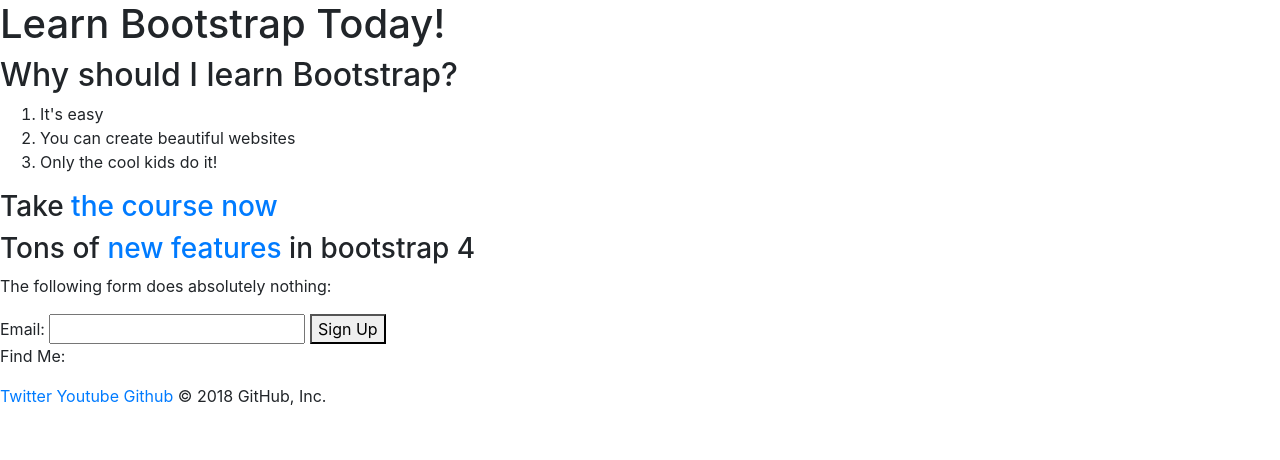
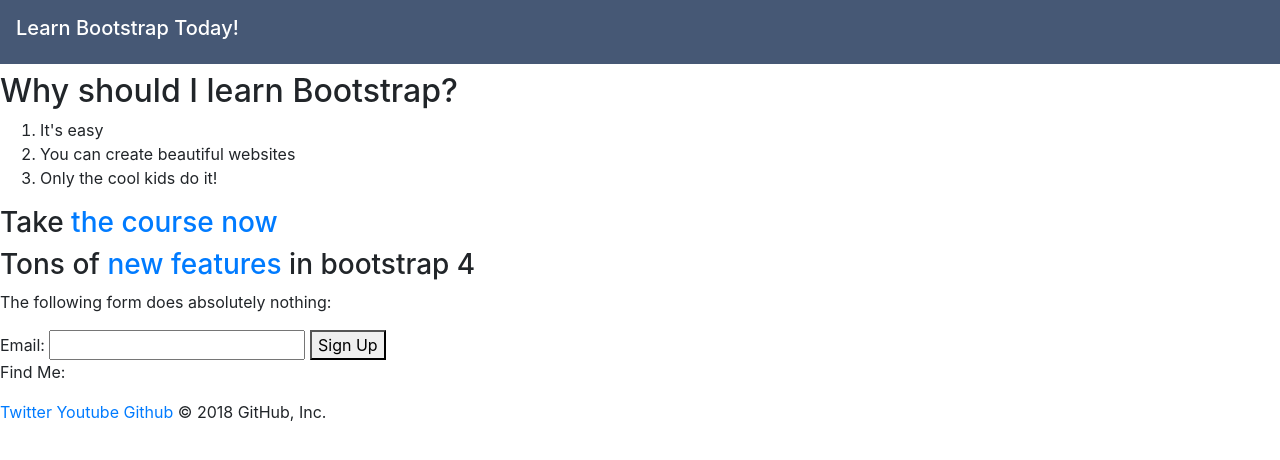
Before and after one commit to domdaviesit/bootstrap1, a plain HTML site: page index.html in a window 1280 px wide. Drawn offline with nearby package versions, Linux system fonts and the light colour scheme.

Commit message:
add bootstrap basic navbar

```diff
--- a/index.html
+++ b/index.html
@@ -8,11 +8,13 @@
   <title>Document</title>
   <link rel="stylesheet" href="https://maxcdn.bootstrapcdn.com/bootstrap/4.0.0-alpha.5/css/bootstrap.min.css" integrity="sha384-AysaV+vQoT3kOAXZkl02PThvDr8HYKPZhNT5h/CXfBThSRXQ6jW5DO2ekP5ViFdi"
     crossorigin="anonymous">
+  <link rel="stylesheet" href="style.css">
 </head>
 
 <body>
-  <h1>Learn Bootstrap Today!</h1>
-
+  <nav class="navbar navbar-dark mb-2">
+    <h1 class="navbar-brand">Learn Bootstrap Today!</h1>
+  </nav>
   <h2>Why should I learn Bootstrap?</h2>
   <ol>
     <li>It's easy</li>
--- /dev/null
+++ b/style.css
@@ -0,0 +1,3 @@
+nav {
+  background-color: #465875;
+}
```
